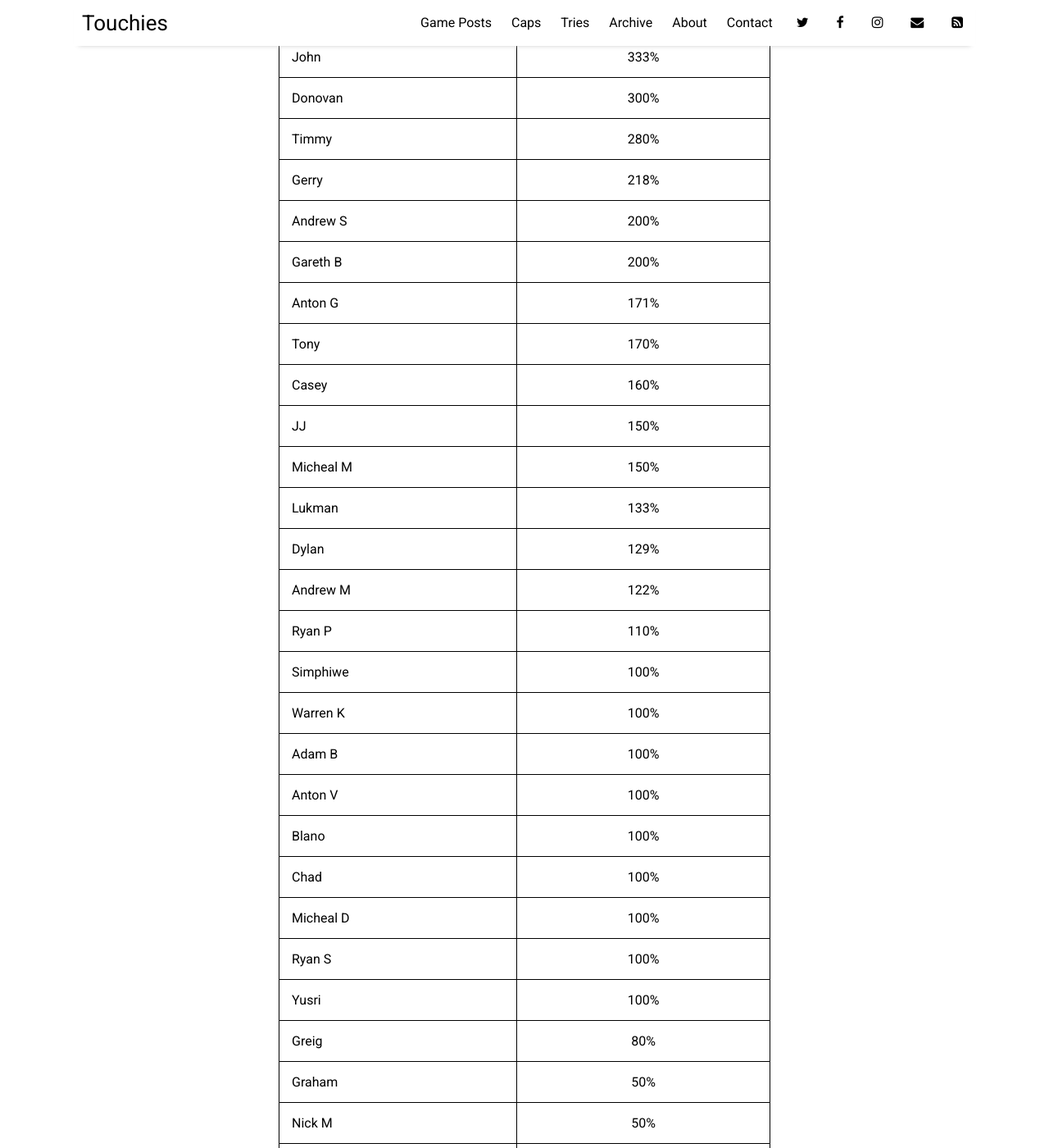
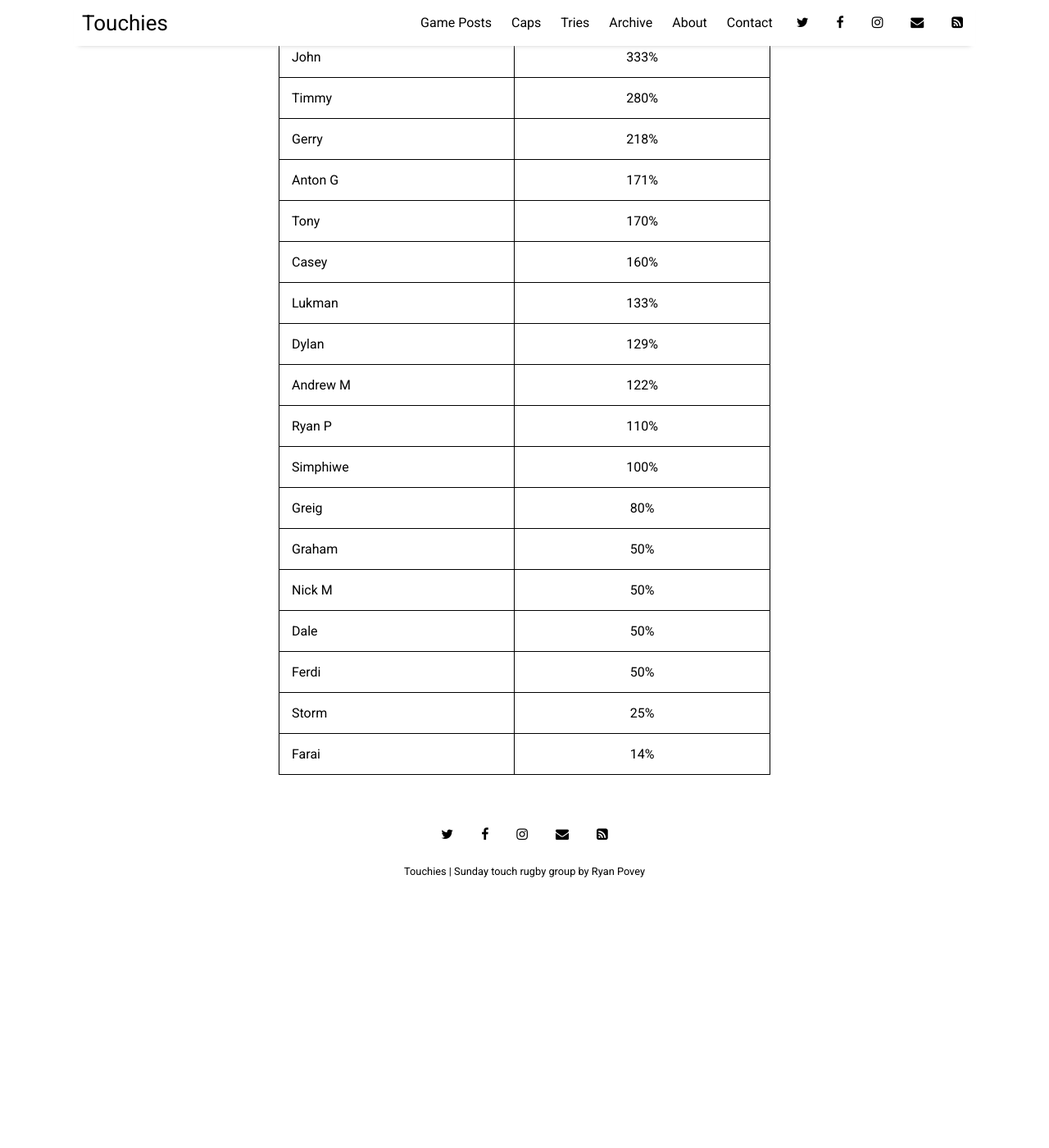
Before and after one commit to sundayrugby/sundayrugby.github.io, a Jekyll site: the page built from pages/tries.md, in a window 1280 px wide and 1400 px high, scrolled down 3029 px. Shown: the whole window at 82% size. Built offline with Jekyll 4.4.1, drawn with Linux system fonts in a browser that asks for light colours; nearby versions of some CDN libraries; after the commit the page ends 4130 px from its top, so only the background shows below that.

Commit message:
Update tries.md

```diff
--- a/pages/tries.md
+++ b/pages/tries.md
@@ -72,34 +72,20 @@ Legend               | Percentage
 Mat W|378%
 Rich|350%
 John|333%
-Donovan|300%
 Timmy|280%
 Gerry|218%
-Andrew S|200%
-Gareth B|200%
 Anton G|171%
 Tony|170%
 Casey|160%
-JJ|150%
-Micheal M|150%
 Lukman|133%
 Dylan|129%
 Andrew M|122%
 Ryan P|110%
 Simphiwe|100%
-Warren K|100%
-Adam B|100%
-Anton V|100%
-Blano|100%
-Chad|100%
-Micheal D|100%
-Ryan S|100%
-Yusri|100%
 Greig|80%
 Graham|50%
 Nick M|50%
 Dale|50%
 Ferdi|50%
-Shaka|50%
 Storm|25%
 Farai|14%
```
